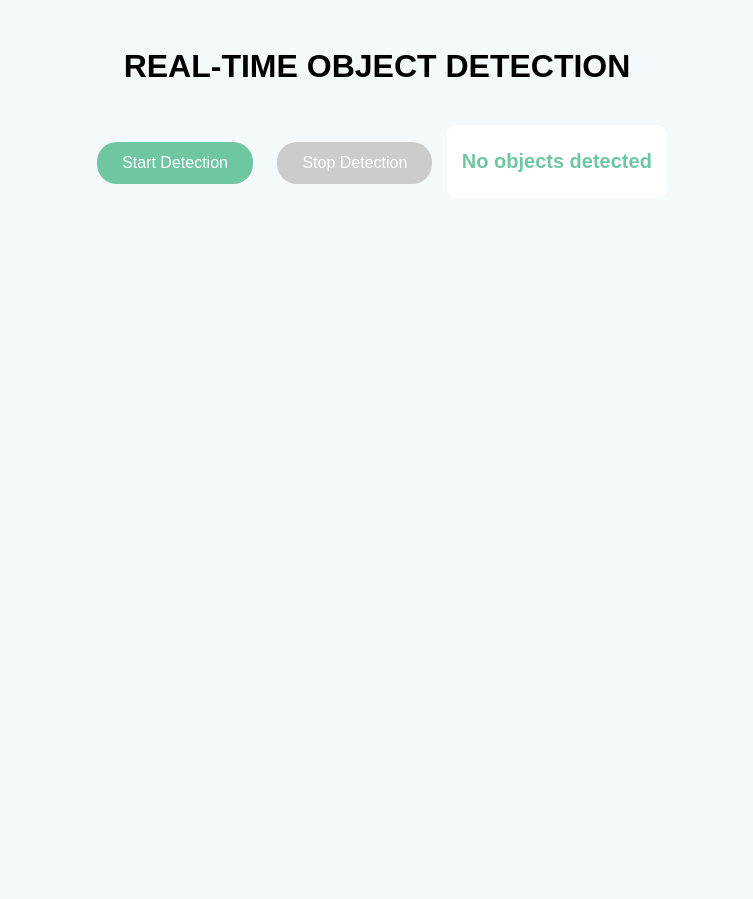
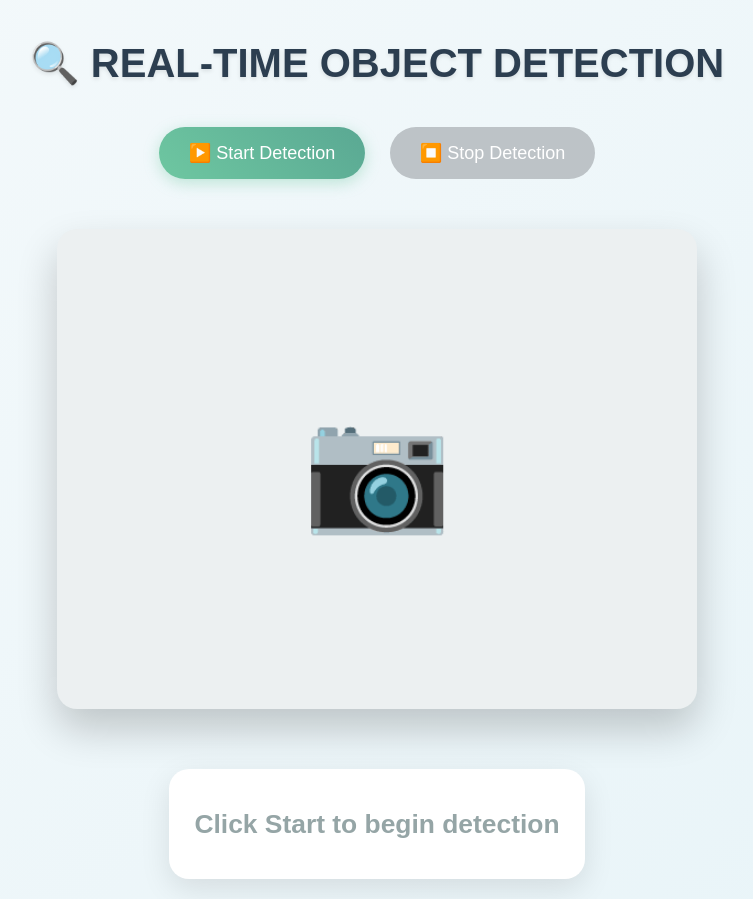
Before and after one commit to 245124737110/obj, a Flask app: page / in a window 1280 px wide. Shown: the whole page, without its empty margins (263-1016 px from the left). Before the commit the page ends 184 px from the top, so only its background shows below. Run offline with Flask 3, Linux system fonts and the light colour scheme.

Commit message:
Update index.html

```diff
--- a/templates/index.html
+++ b/templates/index.html
@@ -4,94 +4,252 @@
     <meta charset="UTF-8">
     <title>Real-Time Object Detection</title>
     <style>
-        body { font-family: Arial, sans-serif; background: #f4f9fb; text-align: center; padding: 20px; }
-        h1 { margin: 20px 0; }
-        button { padding: 12px 25px; border: none; background: #6ec7a1; color: white; font-size: 16px; border-radius: 20px; cursor: pointer; margin: 10px; }
-        button:disabled { background: #ccc; cursor: not-allowed; }
-        #video { width: 640px; height: 480px; border-radius: 15px; box-shadow: 0 10px 30px rgba(0,0,0,0.2); display: none; }
-        #info { margin-top: 20px; font-size: 20px; padding: 15px; background: white; border-radius: 10px; display: inline-block; max-width: 640px; }
-        .count-display { font-weight: bold; color: #6ec7a1; margin: 10px 0; }
+        body {
+            font-family: Arial, sans-serif;
+            background: linear-gradient(135deg, #f4f9fb 0%, #e8f4f8 100%);
+            text-align: center;
+            padding: 20px;
+            margin: 0;
+            min-height: 100vh;
+            display: flex;
+            flex-direction: column;
+            align-items: center;
+            justify-content: center;
+        }
+        h1 {
+            margin: 20px 0;
+            color: #2c3e50;
+            font-size: 2.5em;
+            text-shadow: 0 2px 4px rgba(0,0,0,0.1);
+        }
+        .controls { margin: 20px 0; }
+        button {
+            padding: 15px 30px;
+            border: none;
+            background: linear-gradient(45deg, #6ec7a1, #5aa893);
+            color: white;
+            font-size: 18px;
+            border-radius: 30px;
+            cursor: pointer;
+            margin: 0 10px;
+            box-shadow: 0 4px 15px rgba(110,199,161,0.4);
+            transition: all 0.3s;
+        }
+        button:hover:not(:disabled) { transform: translateY(-2px); box-shadow: 0 6px 20px rgba(110,199,161,0.6); }
+        button:disabled { background: #bdc3c7; cursor: not-allowed; box-shadow: none; }
+
+        .video-container {
+            position: relative;
+            width: 640px;
+            height: 480px;
+            border-radius: 20px;
+            box-shadow: 0 20px 40px rgba(0,0,0,0.2);
+            margin: 30px auto;
+            background: #ecf0f1;
+            display: flex;
+            align-items: center;
+            justify-content: center;
+        }
+
+        #video {
+            width: 100%;
+            height: 100%;
+            border-radius: 20px;
+            object-fit: cover;
+            display: none;
+        }
+
+        .camera-icon {
+            font-size: 120px;
+            color: #bdc3c7;
+            display: block;
+        }
+
+        #info {
+            margin-top: 30px;
+            font-size: 22px;
+            padding: 25px;
+            background: white;
+            border-radius: 20px;
+            box-shadow: 0 10px 30px rgba(0,0,0,0.1);
+            min-height: 60px;
+            display: flex;
+            align-items: center;
+            justify-content: center;
+            max-width: 640px;
+        }
+        .count-display {
+            font-weight: bold;
+            color: #6ec7a1;
+            margin: 0;
+            font-size: 1.2em;
+        }
+        .no-detection { color: #95a5a6; }
     </style>
 </head>
 <body>
-    <h1>REAL-TIME OBJECT DETECTION</h1>
-    <button id="startBtn" onclick="startDetection()">Start Detection</button>
-    <button id="stopBtn" onclick="stopDetection()" disabled>Stop Detection</button>
+    <h1>🔍 REAL-TIME OBJECT DETECTION</h1>
 
-    <video id="video" autoplay muted playsinline></video>
+    <div class="controls">
+        <button id="startBtn" onclick="startDetection()">▶️ Start Detection</button>
+        <button id="stopBtn" onclick="stopDetection()" disabled>⏹️ Stop Detection</button>
+    </div>
+
+    <div class="video-container">
+        <video id="video" autoplay muted playsinline></video>
+        <div class="camera-icon" id="cameraIcon">📷</div>
+    </div>
 
     <div id="info">
-        <p class="count-display" id="counts">No objects detected</p>
+        <p class="count-display no-detection" id="counts">Click Start to begin detection</p>
     </div>
 
     <script>
         let video = document.getElementById('video');
+        let cameraIcon = document.getElementById('cameraIcon');
+        let countsEl = document.getElementById('counts');
         let startBtn = document.getElementById('startBtn');
         let stopBtn = document.getElementById('stopBtn');
-        let countsEl = document.getElementById('counts');
         let stream = null;
-        let interval = null;
         let animationId = null;
+        let canvasOverlay = null;
+        let ctxOverlay = null;
+
+        function showCameraIcon() {
+            video.style.display = 'none';
+            if (canvasOverlay && canvasOverlay.parentNode) {
+                canvasOverlay.parentNode.removeChild(canvasOverlay);
+            }
+            cameraIcon.style.display = 'block';
+        }
+
+        function hideCameraIcon() {
+            cameraIcon.style.display = 'none';
+        }
+
+        function createOverlay() {
+            canvasOverlay = document.createElement('canvas');
+            canvasOverlay.style.position = 'absolute';
+            canvasOverlay.style.top = '0';
+            canvasOverlay.style.left = '0';
+            canvasOverlay.width = 640;
+            canvasOverlay.height = 480;
+            canvasOverlay.style.borderRadius = '20px';
+            canvasOverlay.style.pointerEvents = 'none';
+            ctxOverlay = canvasOverlay.getContext('2d');
+
+            const videoContainer = document.querySelector('.video-container');
+            videoContainer.appendChild(canvasOverlay);
+        }
 
         async function initCamera() {
             try {
-                stream = await navigator.mediaDevices.getUserMedia({ video: { width: 640, height: 480 } });
+                stream = await navigator.mediaDevices.getUserMedia({
+                    video: { width: 640, height: 480, facingMode: 'user' }
+                });
                 video.srcObject = stream;
                 await new Promise(r => video.onloadedmetadata = r);
-                video.style.display = 'block';
             } catch (err) {
-                alert('Camera access denied. Allow camera and refresh.');
+                alert('Camera access denied. Allow permissions and refresh.');
+                throw err;
             }
         }
 
         function startDetection() {
             initCamera().then(() => {
+                createOverlay();
                 startBtn.disabled = true;
                 stopBtn.disabled = false;
+                hideCameraIcon();
+                video.style.display = 'block';
                 video.play();
+                countsEl.innerHTML = '🔍 Detecting...';
                 detectLoop();
+            }).catch(() => {
+                startBtn.disabled = false;
             });
         }
 
         function stopDetection() {
-            if (interval) clearInterval(interval);
             if (animationId) cancelAnimationFrame(animationId);
+            showCameraIcon();
             startBtn.disabled = false;
             stopBtn.disabled = true;
-            countsEl.innerHTML = 'Detection stopped';
-            video.style.display = 'none';
-            if (stream) {
-                stream.getTracks().forEach(track => track.stop());
-                stream = null;
+            countsEl.innerHTML = 'Detection stopped. Click Start to begin';
+            countsEl.classList.add('no-detection');
+            if (video.srcObject) {
+                video.srcObject.getTracks().forEach(track => track.stop());
+                video.srcObject = null;
             }
         }
 
         async function detectLoop() {
-            if (!video.videoWidth) return requestAnimationFrame(detectLoop);
+            if (!video.videoWidth || video.paused || !ctxOverlay) {
+                animationId = requestAnimationFrame(detectLoop);
+                return;
+            }
 
-            let canvas = document.createElement('canvas');
-            let ctx = canvas.getContext('2d');
-            canvas.width = video.videoWidth;
-            canvas.height = video.videoHeight;
-            ctx.drawImage(video, 0, 0);
+            // Capture frame
+            let tempCanvas = document.createElement('canvas');
+            let tempCtx = tempCanvas.getContext('2d');
+            tempCanvas.width = video.videoWidth;
+            tempCanvas.height = video.videoHeight;
+            tempCtx.drawImage(video, 0, 0);
 
-            canvas.toBlob(async (blob) => {
+            // Send to backend
+            tempCanvas.toBlob(async (blob) => {
                 let formData = new FormData();
                 formData.append('image', blob);
                 try {
                     let res = await fetch('/detect', { method: 'POST', body: formData });
                     let data = await res.json();
 
-                    // Update counts only (no total)
+                    // Clear overlay
+                    ctxOverlay.clearRect(0, 0, 640, 480);
+
+                    // Update counts (per-class only)
                     if (data.counts && Object.keys(data.counts).length > 0) {
                         countsEl.innerHTML = Object.entries(data.counts)
                             .map(([cls, cnt]) => `<strong>${cls}: ${cnt}</strong>`)
                             .join(', ');
+                        countsEl.classList.remove('no-detection');
                     } else {
                         countsEl.innerHTML = 'No objects detected';
+                        countsEl.classList.add('no-detection');
+                    }
+
+                    // Draw boxes + labels
+                    if (data.objects && data.objects.length > 0) {
+                        data.objects.forEach(obj => {
+                            const [x1, y1, x2, y2] = obj.box;
+                            const width = x2 - x1;
+                            const height = y2 - y1;
+
+                            // Green box
+                            ctxOverlay.strokeStyle = '#00ff41';
+                            ctxOverlay.lineWidth = 4;
+                            ctxOverlay.lineCap = 'round';
+                            ctxOverlay.lineJoin = 'round';
+                            ctxOverlay.strokeRect(x1, y1, width, height);
+
+                            // Label background
+                            ctxOverlay.fillStyle = 'rgba(0, 255, 65, 0.9)';
+                            const labelText = `${obj.label} ${obj.confidence.toFixed(2)}`;
+                            const textWidth = ctxOverlay.measureText(labelText).width + 10;
+                            ctxOverlay.fillRect(x1, y1 - 30, Math.max(120, textWidth), 28);
+
+                            // Label text
+                            ctxOverlay.fillStyle = '#000';
+                            ctxOverlay.font = 'bold 16px Arial';
+                            ctxOverlay.textAlign = 'left';
+                            ctxOverlay.textBaseline = 'middle';
+                            ctxOverlay.fillText(labelText, x1 + 6, y1 - 13);
+                        });
                     }
                 } catch (err) {
-                    countsEl.innerHTML = 'Detection error';
+                    console.error('Detection error:', err);
+                    countsEl.innerHTML = 'Connection error';
+                    countsEl.classList.add('no-detection');
                 }
             }, 'image/jpeg', 0.8);
 
```
